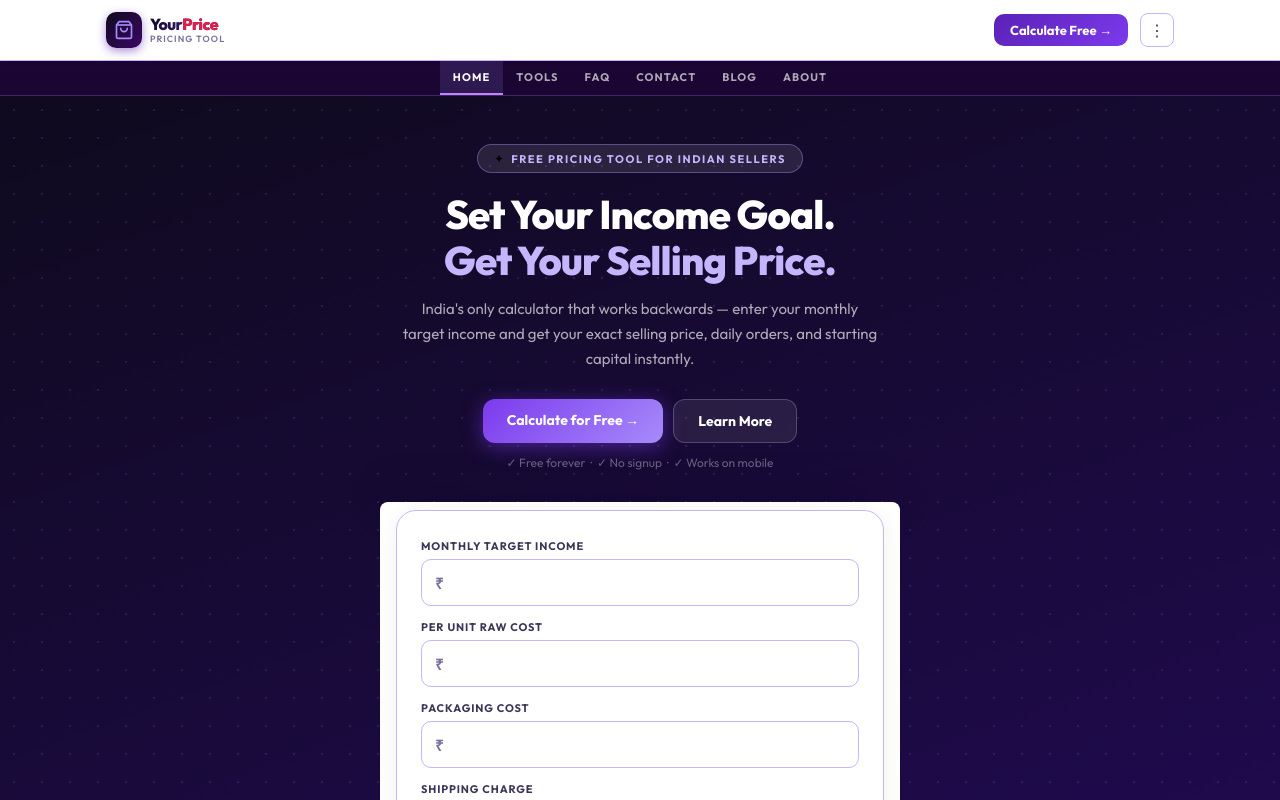
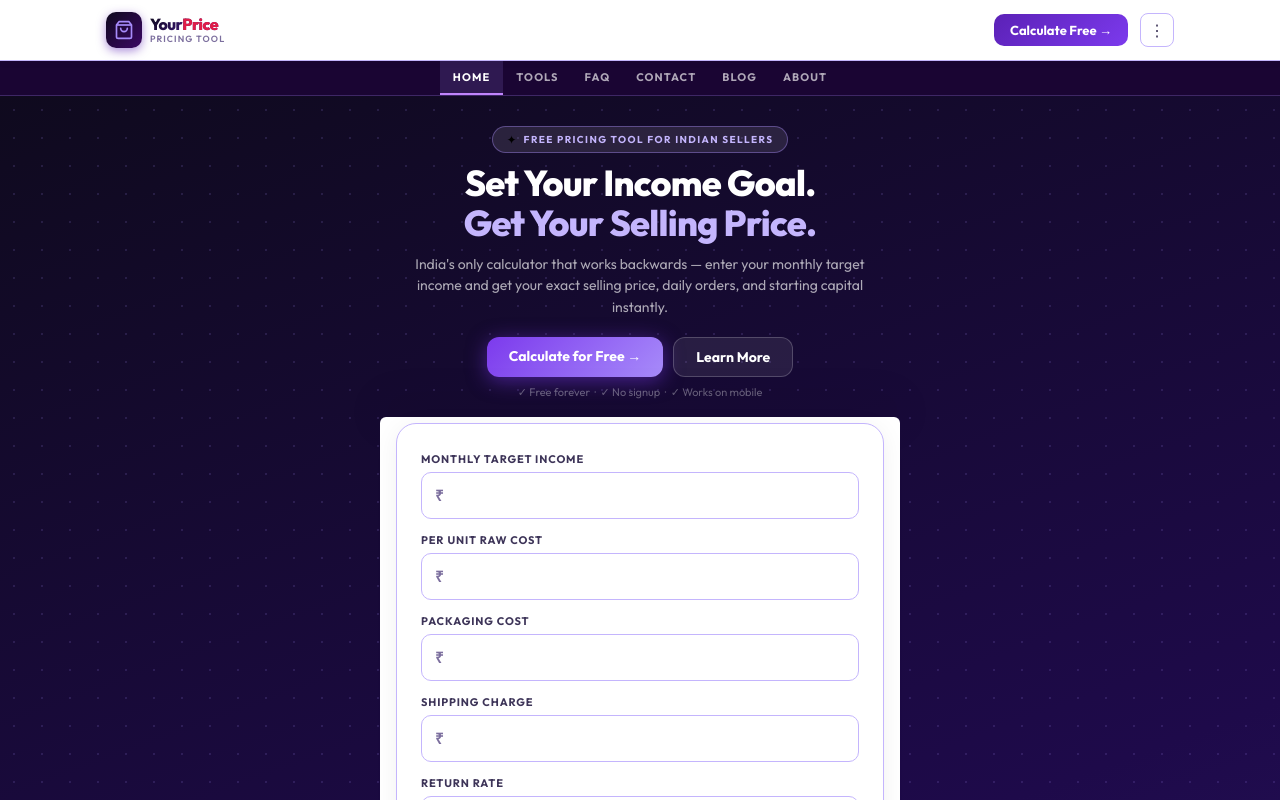
Before and after one commit to rajarshimajumder50/yourprice-app, a React (Vite) app: page / in a window 1280 px wide. Shown: the top 800 px of the page. Built offline with nearby package versions, Linux system fonts and the light colour scheme.

Commit message:
Refactor styles and layout in income-goal-with-admin

```diff
--- a/income-goal-with-admin.jsx
+++ b/income-goal-with-admin.jsx
@@ -657,7 +657,7 @@ function Home({ setPage }) {
       {/* Hero + Calculator */}
       <section style={{
         background: "linear-gradient(160deg, #0f0a1e 0%, #1e0a4a 40%, #2d1b69 70%, #1a0533 100%)",
-        padding: "48px 20px 0",
+        padding: "30px 20px 0",
         textAlign: "center",
         position: "relative",
         overflow: "hidden",
@@ -665,31 +665,31 @@ function Home({ setPage }) {
         {/* Background grid dots */}
         <div style={{ position: "absolute", inset: 0, backgroundImage: "radial-gradient(rgba(167,139,250,0.15) 1px, transparent 1px)", backgroundSize: "28px 28px", pointerEvents: "none" }} />
         <div style={{ maxWidth: 640, margin: "0 auto", position: "relative", zIndex: 1 }}>
-          <div style={{ display: "inline-flex", alignItems: "center", gap: 7, background: "rgba(255,255,255,0.1)", border: "1px solid rgba(167,139,250,0.4)", borderRadius: 100, padding: "6px 16px", marginBottom: 18 }}>
+          <div style={{ display: "inline-flex", alignItems: "center", gap: 7, background: "rgba(255,255,255,0.1)", border: "1px solid rgba(167,139,250,0.4)", borderRadius: 100, padding: "5px 14px", marginBottom: 10 }}>
             <span style={{ fontSize: 12 }}>✦</span>
-            <span style={{ color: "#c4b5fd", fontSize: 11, letterSpacing: "0.14em", textTransform: "uppercase", fontWeight: 700 }}>Free Pricing Tool for Indian Sellers</span>
+            <span style={{ color: "#c4b5fd", fontSize: 10, letterSpacing: "0.14em", textTransform: "uppercase", fontWeight: 700 }}>Free Pricing Tool for Indian Sellers</span>
           </div>
-          <h1 style={{ fontSize: "clamp(24px, 5vw, 40px)", fontWeight: 800, color: "#ffffff", lineHeight: 1.15, letterSpacing: "-0.02em", marginBottom: 14 }}>
+          <h1 style={{ fontSize: "clamp(23px, 4.5vw, 36px)", fontWeight: 800, color: "#ffffff", lineHeight: 1.12, letterSpacing: "-0.02em", marginBottom: 10 }}>
             Set Your Income Goal.<br />
             <span style={{ color: "#c4b5fd" }}>Get Your Selling Price.</span>
           </h1>
-          <p style={{ fontSize: 15, color: "rgba(255,255,255,0.65)", lineHeight: 1.65, marginBottom: 28, maxWidth: 480, margin: "0 auto 28px" }}>
+          <p style={{ fontSize: 14, color: "rgba(255,255,255,0.65)", lineHeight: 1.55, maxWidth: 460, margin: "0 auto 18px" }}>
             India's only calculator that works backwards — enter your monthly target income and get your exact selling price, daily orders, and starting capital instantly.
           </p>
-          <div style={{ display: "flex", gap: 10, justifyContent: "center", flexWrap: "wrap", marginBottom: 12 }}>
-            <a href="#calc" style={{ textDecoration: "none", background: "linear-gradient(135deg, #7c3aed, #a78bfa)", color: "#fff", padding: "12px 24px", borderRadius: 12, fontSize: 14, fontWeight: 700, boxShadow: "0 4px 20px rgba(124,58,237,0.5)" }}>
+          <div style={{ display: "flex", gap: 10, justifyContent: "center", flexWrap: "wrap", marginBottom: 8 }}>
+            <a href="#calc" style={{ textDecoration: "none", background: "linear-gradient(135deg, #7c3aed, #a78bfa)", color: "#fff", padding: "10px 22px", borderRadius: 12, fontSize: 14, fontWeight: 700, boxShadow: "0 4px 20px rgba(124,58,237,0.5)" }}>
               Calculate for Free →
             </a>
-            <button onClick={() => setPage("about")} style={{ background: "rgba(255,255,255,0.08)", border: "1px solid rgba(255,255,255,0.2)", color: "#fff", padding: "12px 24px", borderRadius: 12, fontSize: 14, fontWeight: 700, cursor: "pointer" }}>
+            <button onClick={() => setPage("about")} style={{ background: "rgba(255,255,255,0.08)", border: "1px solid rgba(255,255,255,0.2)", color: "#fff", padding: "10px 22px", borderRadius: 12, fontSize: 14, fontWeight: 700, cursor: "pointer" }}>
               Learn More
             </button>
           </div>
-          <p style={{ fontSize: 12, color: "rgba(255,255,255,0.35)", marginBottom: 32 }}>✓ Free forever &nbsp;·&nbsp; ✓ No signup &nbsp;·&nbsp; ✓ Works on mobile</p>
+          <p style={{ fontSize: 11, color: "rgba(255,255,255,0.35)", marginBottom: 18 }}>✓ Free forever &nbsp;·&nbsp; ✓ No signup &nbsp;·&nbsp; ✓ Works on mobile</p>
         </div>
 
         {/* Calculator floating card */}
         <div id="calc" style={{ maxWidth: 520, margin: "0 auto", position: "relative", zIndex: 1 }}>
-          <div style={{ background: "#fff", borderRadius: "20px 20px 0 0", padding: "8px 0 0", boxShadow: "0 -8px 40px rgba(0,0,0,0.3)" }} />
+          <div style={{ background: "#fff", borderRadius: "20px 20px 0 0", padding: "6px 0 0", boxShadow: "0 -8px 40px rgba(0,0,0,0.3)" }} />
         </div>
         <div style={{ maxWidth: 520, margin: "0 auto", background: "#fff", position: "relative", zIndex: 1 }}>
           <Calculator />
```
